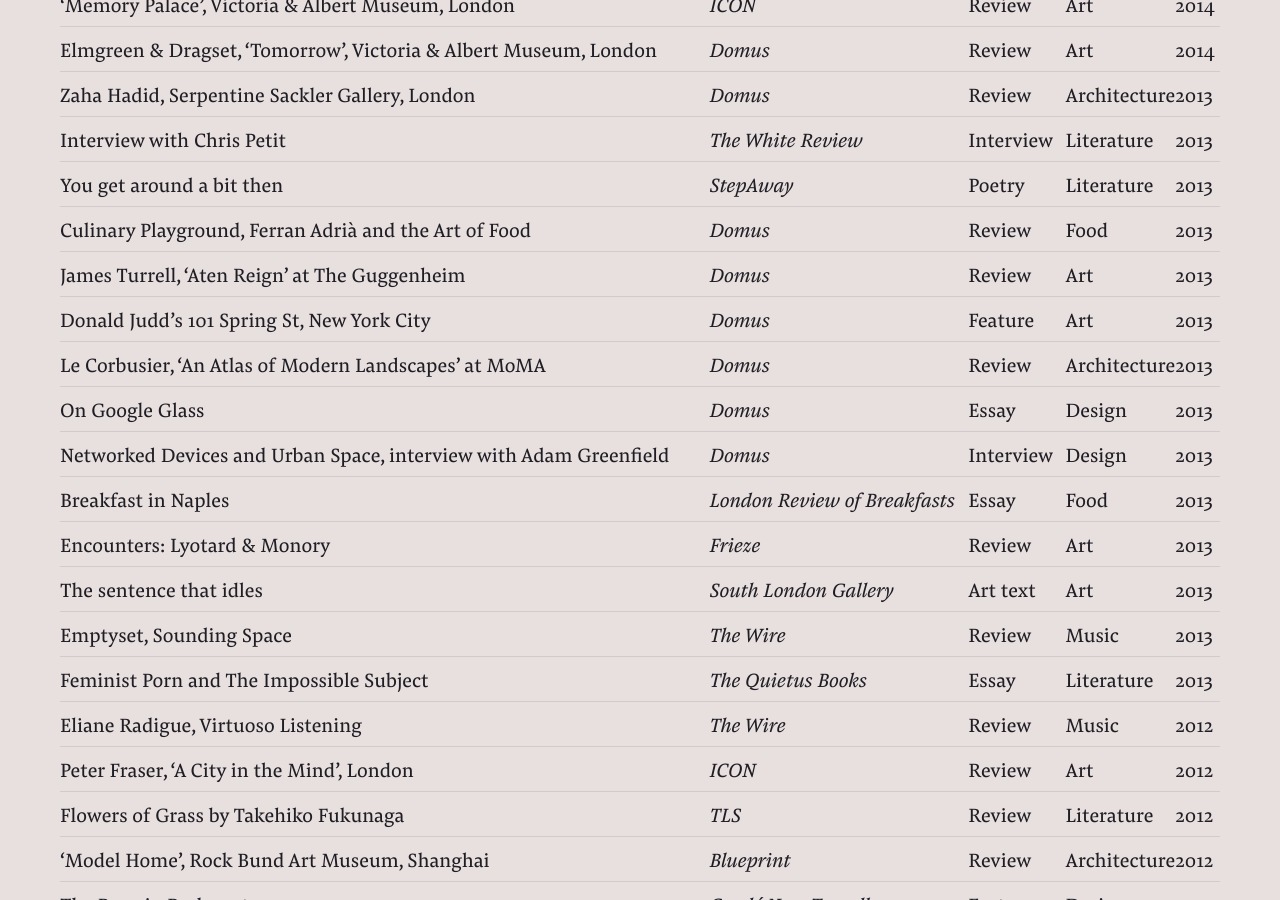
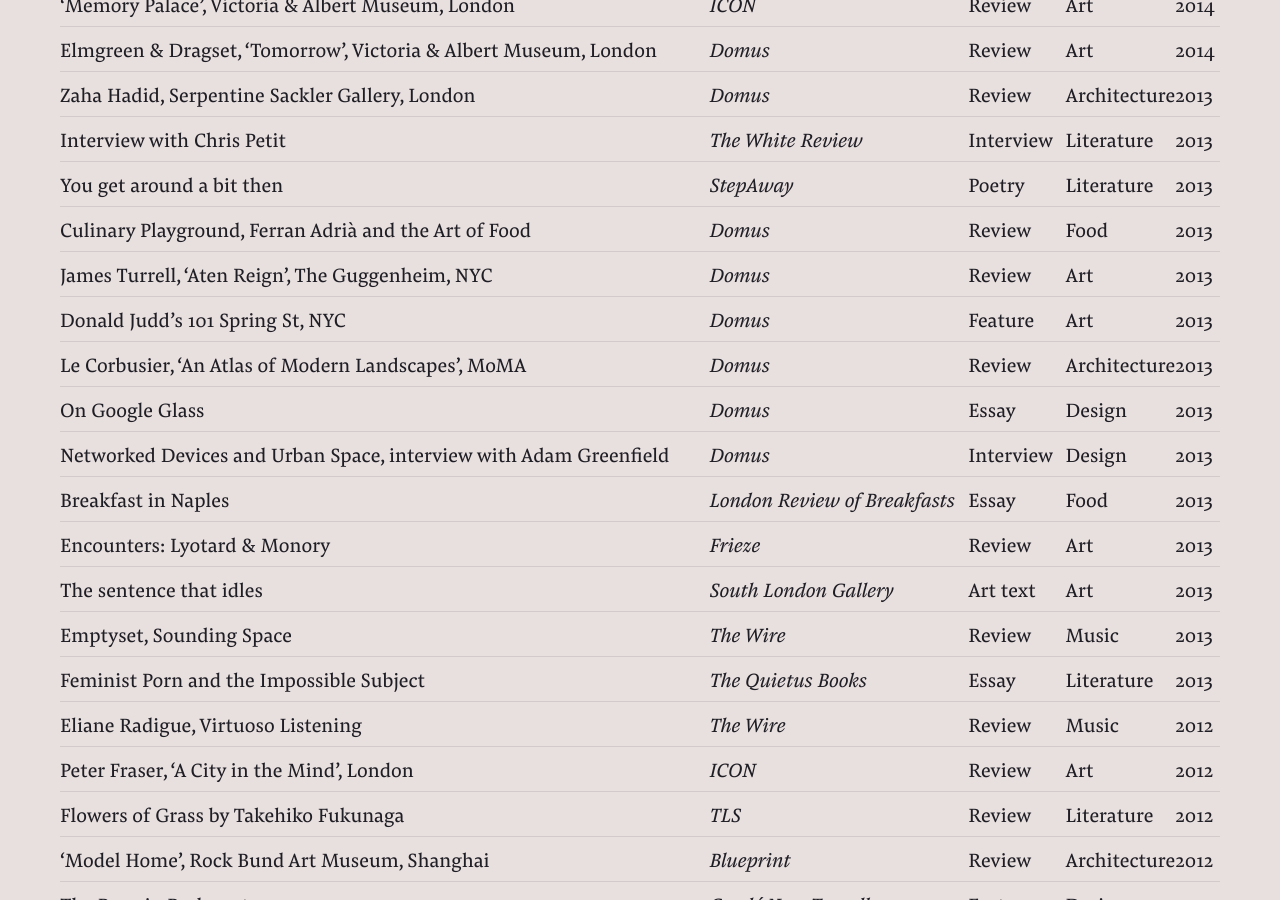
Before and after one commit to hg-site/hg-site.github.io, a Jekyll site: the page built from archive/index.markdown, in a window 1280 px wide and 900 px high, scrolled down 2080 px. Built offline with Jekyll 4.4.1, drawn with Linux system fonts in a browser that asks for light colours.

Commit message:
Updated Index

```diff
--- a/archive/index.markdown
+++ b/archive/index.markdown
@@ -395,8 +395,8 @@
 	<td class="year">2013</td>
 </tr>
 
-<tr data-href="http://www.domusweb.it/en/art/2013/07/3/james_turrell_ateinreign.html">
-	<td class="title">James Turrell, ‘Aten Reign’ at The Guggenheim</td>
+<tr data-href>
+	<td class="title">James Turrell, ‘Aten Reign’, The Guggenheim, NYC</td>
 	<td class="publisher">Domus</td>
 	<td class="type">Review</td>
 	<td class="subject">Art</td>
@@ -404,7 +404,7 @@
 </tr>
 
 <tr data-href="http://www.domusweb.it/en/art/2013/07/18/101_spring_streetdonaldjudd.html">
-	<td class="title">Donald Judd’s 101 Spring St, New York City</td>
+	<td class="title">Donald Judd’s 101 Spring St, NYC</td>
 	<td class="publisher">Domus</td>
 	<td class="type">Feature</td>
 	<td class="subject">Art</td>
@@ -412,7 +412,7 @@
 </tr>
 
 <tr data-href="http://www.domusweb.it/en/architecture/2013/08/28/an_atlas_of_modernlandscapes.html">
-	<td class="title">Le Corbusier, ‘An Atlas of Modern Landscapes’ at MoMA</td>
+	<td class="title">Le Corbusier, ‘An Atlas of Modern Landscapes’, MoMA</td>
 	<td class="publisher">Domus</td>
 	<td class="type">Review</td>
 	<td class="subject">Architecture</td>
@@ -468,7 +468,7 @@
 </tr>
 
 <tr data-href="http://thequietus.com/articles/11096-after-pornified-levitate-the-primate-feminist-porn">
-	<td class="title">Feminist Porn and The Impossible Subject</td>
+	<td class="title">Feminist Porn and the Impossible Subject</td>
 	<td class="publisher">The Quietus Books</td>
 	<td class="type">Essay</td>
 	<td class="subject">Literature</td>
```
